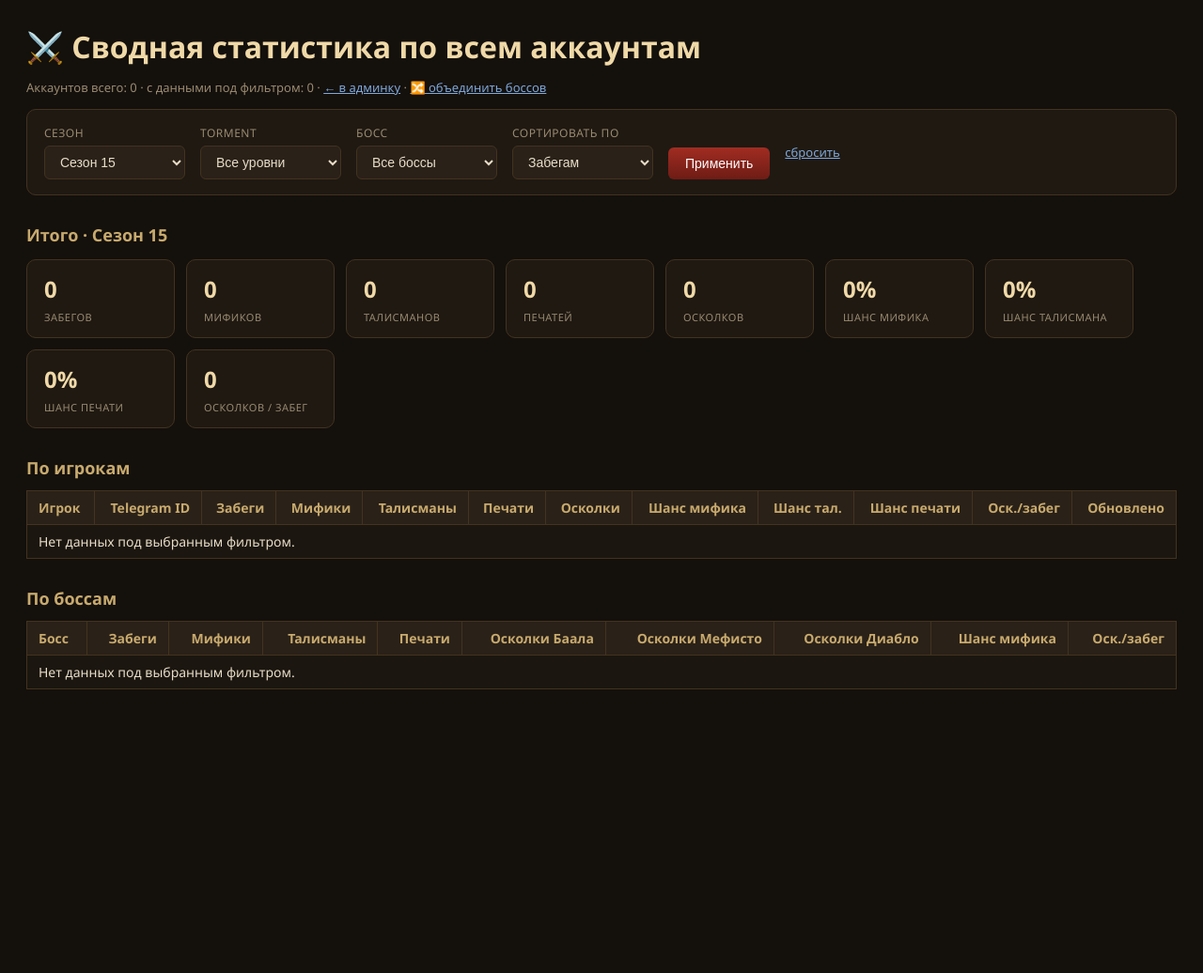
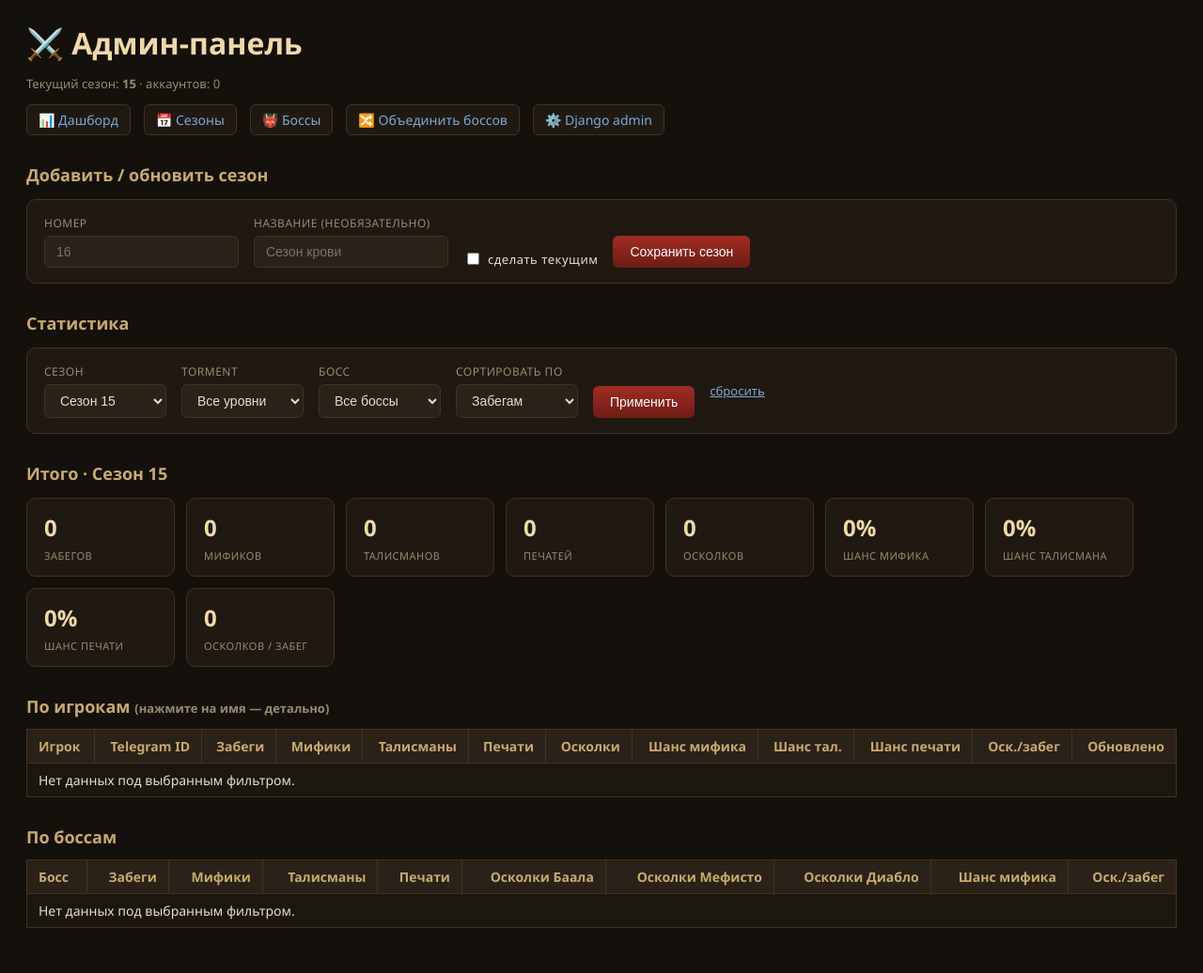
Before and after one commit to Daeruss/DiabloLootStat, a Django app: page /admin/stats/ in a window 1280 px wide. Shown: the whole page at 94% size. Before the commit the page ends 734 px from the top, so only its background shows below. Run offline with Django 5.2, Linux system fonts and the light colour scheme; the visitor is signed in with stand-in values (Sample User, id 1); data comes from the database, SQL or seed files in the repository.

Commit message:
Add full admin dashboard with season management and per-user stats
Standalone /admin/dashboard/ panel: overview stats with season/torment/boss filters, an add-season form (create/rename/set current), navigation to catalogs and merge, and a per-player table linking to /admin/user/<telegram_id>/ with that players per-boss and per-Torment breakdown for the chosen season.

Co-Authored-By: Claude Opus 4.8 <noreply@anthropic.com>

```diff
--- a/backend/config/urls.py
+++ b/backend/config/urls.py
@@ -5,7 +5,7 @@ from django.contrib import admin
 from django.http import FileResponse, Http404
 from django.urls import include, path, re_path
 
-from tracker.views import admin_stats, merge_bosses
+from tracker.views import admin_stats, admin_user_detail, merge_bosses
 
 
 def spa_index(request):
@@ -17,7 +17,9 @@ def spa_index(request):
 
 
 urlpatterns = [
+    path("admin/dashboard/", admin_stats, name="admin-dashboard"),
     path("admin/stats/", admin_stats, name="admin-stats"),
+    path("admin/user/<int:telegram_id>/", admin_user_detail, name="admin-user-detail"),
     path("admin/merge-bosses/", merge_bosses, name="merge-bosses"),
     path("admin/", admin.site.urls),
     path("api/", include("tracker.urls")),
--- a/backend/tracker/templates/tracker/admin_stats.html
+++ b/backend/tracker/templates/tracker/admin_dashboard.html
@@ -2,18 +2,24 @@
 <html lang="ru">
 <head>
   <meta charset="UTF-8">
-  <title>Сводная статистика — все аккаунты</title>
+  <title>Админ-панель — Diablo 4 Tracker</title>
   <style>
-    body { font-family: "Segoe UI", system-ui, sans-serif; background: #14100c; color: #e8ddc8; margin: 0; padding: 28px; }
+    body { font-family: "Segoe UI", system-ui, sans-serif; background: #14100c; color: #e8ddc8; margin: 0; padding: 24px 28px 48px; }
     h1 { color: #f0d9a8; margin: 0 0 4px; }
     h2 { color: #c8aa6e; margin: 30px 0 10px; font-size: 18px; }
     .muted { color: #9a8a70; font-size: 13px; }
     a { color: #7fa8d9; }
-    .filters { background: #1f1912; border: 1px solid #43331f; border-radius: 10px; padding: 16px 18px; margin-top: 14px; display: flex; flex-wrap: wrap; gap: 16px; align-items: flex-end; }
-    .filters label { display: flex; flex-direction: column; gap: 5px; font-size: 12px; color: #9a8a70; text-transform: uppercase; letter-spacing: .5px; }
-    .filters select { background: #2a2118; color: #e8ddc8; border: 1px solid #43331f; border-radius: 6px; padding: 8px 12px; font-size: 14px; min-width: 150px; }
-    .filters button { background: linear-gradient(#a12c22, #6e1c15); color: #fff; border: none; border-radius: 6px; padding: 9px 18px; font-size: 14px; cursor: pointer; }
-    .filters .reset { align-self: center; font-size: 13px; }
+    .nav { display: flex; flex-wrap: wrap; gap: 14px; margin: 10px 0 6px; font-size: 14px; }
+    .nav a { padding: 6px 12px; background: #1f1912; border: 1px solid #43331f; border-radius: 6px; text-decoration: none; }
+    .nav a:hover { border-color: #c8aa6e; }
+    .panel { background: #1f1912; border: 1px solid #43331f; border-radius: 10px; padding: 16px 18px; margin-top: 14px; }
+    .filters { display: flex; flex-wrap: wrap; gap: 16px; align-items: flex-end; }
+    .filters label, .season-form label { display: flex; flex-direction: column; gap: 5px; font-size: 12px; color: #9a8a70; text-transform: uppercase; letter-spacing: .5px; }
+    select, input[type=text], input[type=number] { background: #2a2118; color: #e8ddc8; border: 1px solid #43331f; border-radius: 6px; padding: 8px 12px; font-size: 14px; min-width: 130px; }
+    button { background: linear-gradient(#a12c22, #6e1c15); color: #fff; border: none; border-radius: 6px; padding: 9px 18px; font-size: 14px; cursor: pointer; }
+    .reset { align-self: center; font-size: 13px; }
+    .season-form { display: flex; flex-wrap: wrap; gap: 16px; align-items: flex-end; }
+    .season-form .chk { flex-direction: row; align-items: center; gap: 6px; text-transform: none; color: #e8ddc8; font-size: 13px; }
     .cards { display: flex; flex-wrap: wrap; gap: 12px; margin-top: 14px; }
     .card { background: #1f1912; border: 1px solid #43331f; border-radius: 10px; padding: 14px 18px; min-width: 120px; }
     .card .num { font-size: 24px; font-weight: 700; color: #f0d9a8; }
@@ -23,39 +29,54 @@
     th { background: #2a2118; color: #c8aa6e; }
     td:first-child, th:first-child { text-align: left; }
     tr:nth-child(even) td { background: #1b160f; }
-    .myth { color: #d97f2b; }
-    .mythtal { color: #d94fb0; }
-    .mythseal { color: #9b6dff; }
-    .spl { color: #7fa8d9; }
-    .rate { color: #6fae6f; }
+    .myth { color: #d97f2b; } .mythtal { color: #d94fb0; } .mythseal { color: #9b6dff; }
+    .spl { color: #7fa8d9; } .rate { color: #6fae6f; }
+    .msg { padding: 10px 14px; border-radius: 8px; margin-top: 12px; }
+    .msg.success { background: #1c3a1c; border: 1px solid #2f6f2f; color: #bfe6bf; }
+    .msg.error { background: #3a1c1c; border: 1px solid #7a2f2f; color: #e6bfbf; }
   </style>
 </head>
 <body>
-  <h1>⚔️ Сводная статистика по всем аккаунтам</h1>
-  <p class="muted">Аккаунтов всего: {{ total_accounts }} · с данными под фильтром: {{ player_count }} · <a href="/admin/">← в админку</a> · <a href="/admin/merge-bosses/">🔀 объединить боссов</a></p>
+  <h1>⚔️ Админ-панель</h1>
+  <p class="muted">Текущий сезон: <b>{{ current_season }}</b> · аккаунтов: {{ total_accounts }}</p>
 
-  <form class="filters" method="get">
+  <div class="nav">
+    <a href="/admin/dashboard/">📊 Дашборд</a>
+    <a href="/admin/tracker/season/">📅 Сезоны</a>
+    <a href="/admin/tracker/boss/">👹 Боссы</a>
+    <a href="/admin/merge-bosses/">🔀 Объединить боссов</a>
+    <a href="/admin/">⚙️ Django admin</a>
+  </div>
+
+  {% if messages %}{% for m in messages %}<div class="msg {{ m.tags }}">{{ m }}</div>{% endfor %}{% endif %}
+
+  <h2>Добавить / обновить сезон</h2>
+  <form class="panel season-form" method="post">
+    {% csrf_token %}
+    <input type="hidden" name="action" value="add_season">
+    <label>Номер<input type="number" name="number" min="1" required placeholder="16"></label>
+    <label>Название (необязательно)<input type="text" name="title" placeholder="Сезон крови"></label>
+    <label class="chk"><input type="checkbox" name="is_current"> сделать текущим</label>
+    <button type="submit">Сохранить сезон</button>
+  </form>
+
+  <h2>Статистика</h2>
+  <form class="panel filters" method="get">
     <label>Сезон
       <select name="season">
-        {% for s in season_options %}
-        <option value="{{ s }}"{% if s == sel_season %} selected{% endif %}>Сезон {{ s }}</option>
-        {% endfor %}
+        {% for s in season_options %}<option value="{{ s }}"{% if s == sel_season %} selected{% endif %}>Сезон {{ s }}</option>{% endfor %}
       </select>
     </label>
     <label>Torment
       <select name="torment">
         <option value="all"{% if sel_torment == "all" %} selected{% endif %}>Все уровни</option>
-        {% for o in torment_options %}
-        <option value="{{ o.key }}"{% if sel_torment == o.key %} selected{% endif %}>{{ o.label }}</option>
-        {% endfor %}
+        {% for o in torment_options %}<option value="{{ o.key }}"{% if sel_torment == o.key %} selected{% endif %}>{{ o.label }}</option>{% endfor %}
       </select>
     </label>
     <label>Босс
       <select name="boss">
         <option value="all"{% if sel_boss == "all" %} selected{% endif %}>Все боссы</option>
-        {% for b in boss_options %}
-        <option value="{{ b }}"{% if sel_boss == b %} selected{% endif %}>{{ b }}</option>
-        {% endfor %}
+        {% for b in boss_options %}<option value="{{ b }}"{% if sel_boss == b %} selected{% endif %}>{{ b }}</option>{% endfor %}
       </select>
     </label>
     <label>Сортировать по
@@ -68,7 +89,7 @@
       </select>
     </label>
     <button type="submit">Применить</button>
-    <a class="reset" href="/admin/stats/">сбросить</a>
+    <a class="reset" href="/admin/dashboard/">сбросить</a>
   </form>
 
   <h2>Итого · Сезон {{ sel_season }}{% if sel_boss != "all" %} · {{ sel_boss }}{% endif %}{% if sel_torment != "all" %} · Torment {{ sel_torment }}{% endif %}</h2>
@@ -84,7 +105,7 @@
     <div class="card"><div class="num rate">{{ global_totals.spl_per_run }}</div><div class="lbl">Осколков / забег</div></div>
   </div>
 
-  <h2>По игрокам</h2>
+  <h2>По игрокам <span class="muted">(нажмите на имя — детально)</span></h2>
   <table>
     <tr>
       <th>Игрок</th><th>Telegram ID</th><th>Забеги</th><th>Мифики</th><th>Талисманы</th>
@@ -93,7 +114,7 @@
     </tr>
     {% for p in players %}
     <tr>
-      <td>{{ p.name }}</td>
+      <td>{% if p.telegram_id %}<a href="/admin/user/{{ p.telegram_id }}/?season={{ sel_season }}">{{ p.name }}</a>{% else %}{{ p.name }}{% endif %}</td>
       <td>{{ p.telegram_id|default:"—" }}</td>
       <td>{{ p.totals.runs }}</td>
       <td class="myth">{{ p.totals.myth }}</td>
--- a/backend/tracker/views.py
+++ b/backend/tracker/views.py
@@ -6,7 +6,7 @@ from django.contrib import messages
 from django.contrib.admin.views.decorators import staff_member_required
 from django.contrib.auth import login, logout
 from django.contrib.auth.models import User
-from django.shortcuts import redirect, render
+from django.shortcuts import get_object_or_404, redirect, render
 from django.utils.decorators import method_decorator
 from django.views.decorators.csrf import csrf_exempt, ensure_csrf_cookie
 from rest_framework import status
@@ -167,7 +167,33 @@ def _player_name(user):
 
 @staff_member_required
 def admin_stats(request):
-    """Сводка статистики по всем аккаунтам с фильтрами (для персонала)."""
+    """Админ-дашборд: обзор статистики + добавление сезонов + переход к игрокам."""
+    # создание/переключение сезона
+    if request.method == "POST" and request.POST.get("action") == "add_season":
+        raw = (request.POST.get("number") or "").strip()
+        title = (request.POST.get("title") or "").strip()
+        make_current = request.POST.get("is_current") == "on"
+        try:
+            num = int(raw)
+            if num <= 0:
+                raise ValueError
+            season_obj, created = Season.objects.get_or_create(
+                number=num, defaults={"title": title}
+            )
+            if title:
+                season_obj.title = title
+            if make_current:
+                season_obj.is_current = True
+            season_obj.save()
+            messages.success(
+                request,
+                f"Сезон {num} {'создан' if created else 'обновлён'}"
+                + (" и сделан текущим." if make_current else "."),
+            )
+        except (TypeError, ValueError):
+            messages.error(request, "Некорректный номер сезона.")
+        return redirect("admin-stats")
+
     states = list(
         UserState.objects.select_related("user", "user__telegram").order_by("-updated_at")
     )
@@ -239,8 +265,9 @@ def admin_stats(request):
         "sel_torment": torment,
         "sel_boss": boss if b_filter else "all",
         "sel_sort": sort,
+        "current_season": current_season_number(),
     }
-    return render(request, "tracker/admin_stats.html", context)
+    return render(request, "tracker/admin_dashboard.html", context)
 
 
 @staff_member_required
@@ -298,6 +325,53 @@ def merge_bosses(request):
     return render(request, "tracker/merge_bosses.html", {"bosses": bosses})
 
 
+@staff_member_required
+def admin_user_detail(request, telegram_id):
+    """Детальная статистика одного игрока: по боссам и по Torment в выбранном сезоне."""
+    profile = get_object_or_404(TelegramProfile, telegram_id=telegram_id)
+    st = UserState.objects.filter(user=profile.user).first()
+    data = st.data if st else {}
+
+    all_seasons = list(Season.objects.values_list("number", flat=True))
+    try:
+        season = int(request.GET.get("season", current_season_number()))
+    except (TypeError, ValueError):
+        season = current_season_number()
+    if all_seasons and season not in all_seasons:
+        season = current_season_number()
+
+    bosses_data = get_bosses(data, season)
+
+    overall = {k: 0 for k in SUM_KEYS}
+    boss_rows = []
+    for name, agg in per_boss_filtered(bosses_data, None).items():
+        boss_rows.append({"name": name, "totals": with_rates(agg)})
+        for k in SUM_KEYS:
+            overall[k] += agg[k]
+    boss_rows.sort(key=lambda b: b["totals"]["runs"], reverse=True)
+
+    # разбивка по Torment для выбранного босса
+    sel_boss = request.GET.get("boss") or ""
+    torment_rows = []
+    if sel_boss and sel_boss in bosses_data:
+        for opt in TORMENT_OPTIONS:
+            t = totals_filtered(bosses_data, opt["key"], sel_boss)
+            torment_rows.append({"label": opt["label"], "totals": with_rates(t)})
+
+    context = {
+        "profile": profile,
+        "player_name": _player_name(profile.user),
+        "overall": with_rates(overall),
+        "boss_rows": boss_rows,
+        "season_options": all_seasons,
+        "sel_season": season,
+        "sel_boss": sel_boss,
+        "torment_rows": torment_rows,
+        "updated_at": st.updated_at if st else None,
+    }
+    return render(request, "tracker/admin_user_detail.html", context)
+
+
 @method_decorator(ensure_csrf_cookie, name="get")
 class MeView(APIView):
     def get(self, request):
```
Also changed, not shown: backend/tracker/templates/tracker/admin_user_detail.html (added, +116 -0 lines).
